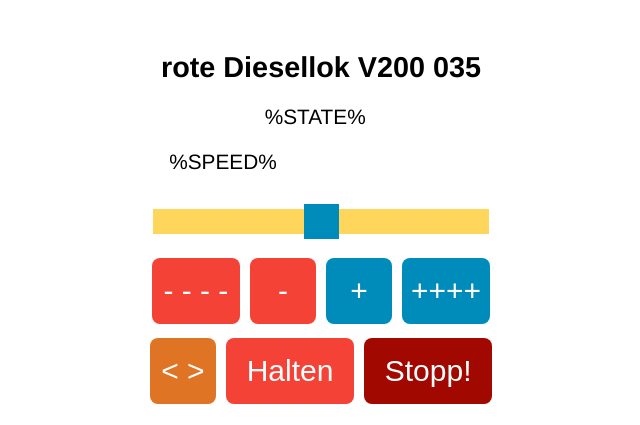
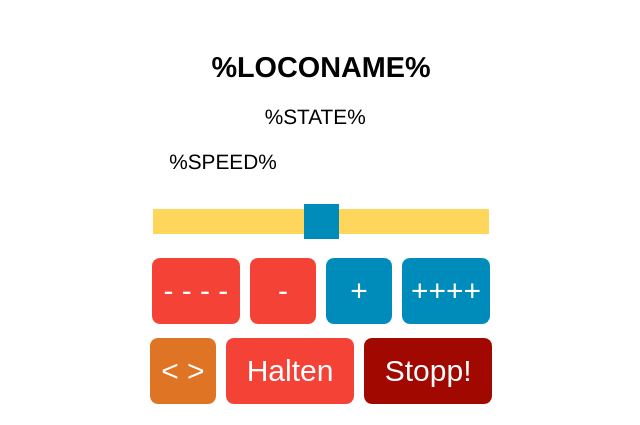
Before and after one commit to jorail/PiedPiperS, a plain HTML site: page PiedPiperS/data/index.html in a window 1280 px wide. Shown: the top 425 px of the page, without its empty margins (319-959 px from the left). Drawn offline with Linux system fonts and the light colour scheme.

```diff
--- a/PiedPiperS/data/index.html
+++ b/PiedPiperS/data/index.html
@@ -7,7 +7,7 @@
   <link rel="stylesheet" type="text/css" href="control_style.css">
 </head>
 <body>
-    <h1>rote Diesellok V200 035</h1>
+    <h1>%LOCONAME%</h1>
 	<p> <span id="StatusText">%STATE%</span> &nbsp; </p>
 	<p style= "text-align: left;" > &nbsp; <span id="SpeedText">%SPEED%</span> &nbsp; </p>
 	<div><input type="range" onchange="GetPWMSliderValue(this)" id="pwmSlider" min="0" max="32" value="%SLIDERVALUE%" step="1" class="slider"></div>
```
Also changed, not shown: PiedPiperS/data/github.html (+1 -1 lines), 1 other file.
